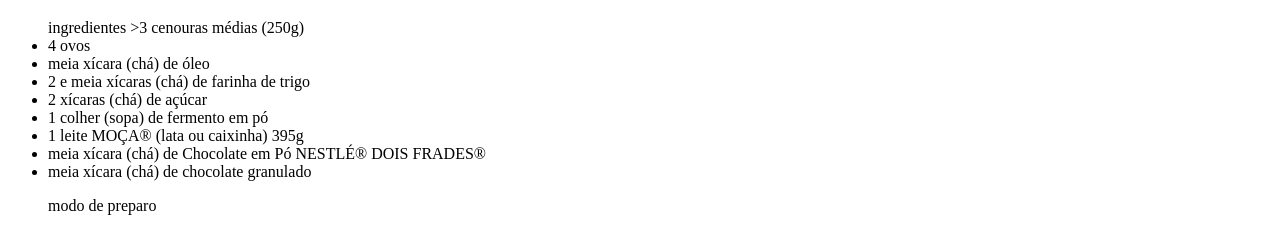
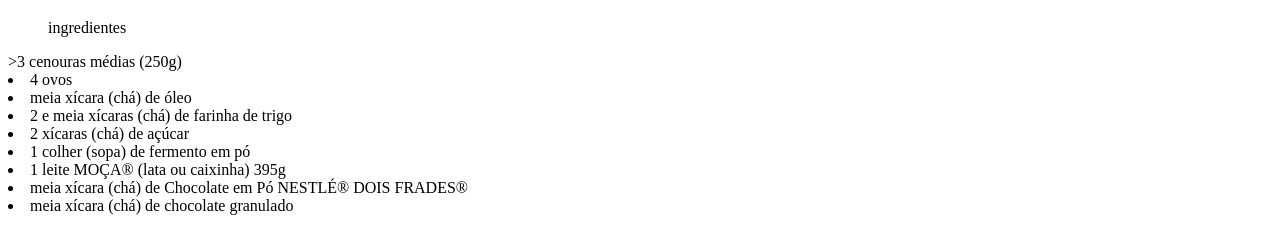
Before and after one commit to privs-keirols/bolo-de-cenoura, a plain HTML site: page index.html in a window 1280 px wide. Shown: the part 61-289 px from the top of the page. Drawn offline with Linux system fonts and the light colour scheme.

Commit message:
Add files via upload

```diff
--- a/index.html
+++ b/index.html
@@ -8,7 +8,7 @@
 <body>
 	<h1>bolo de cenoura com cobertura</h1>
 	<link rel="stylesheet".href="aula.css">
-<ul>ingredientes
+<ul>ingredientes</ul>
 
 </li>>3 cenouras médias (250g)</li>
 <li>4 ovos</li>
```
